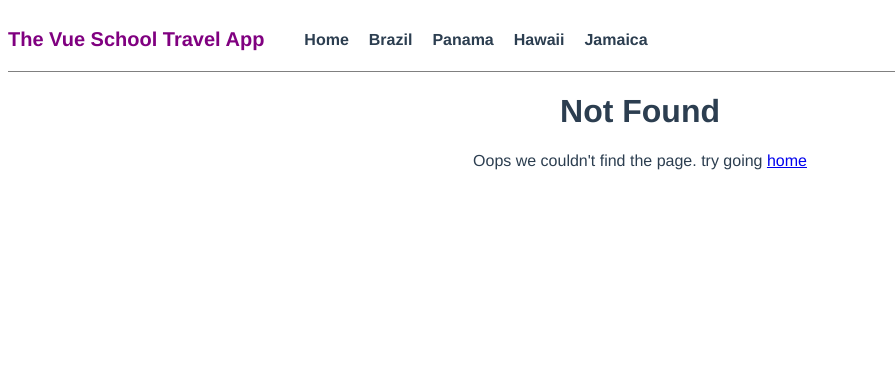
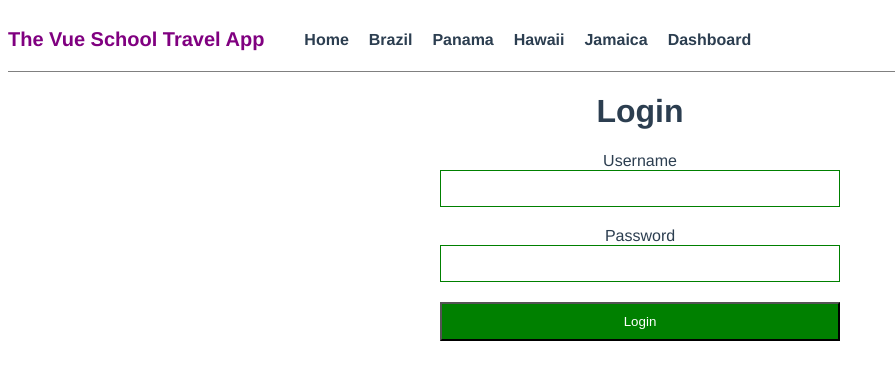
Before and after one commit to Muhodari/vue-travel-app, a Vue app: page /login in a window 1280 px wide. Before the commit this address had no page. Shown: the top 380 px of the page, without its empty margins (0-895 px from the left). Built offline with nearby package versions, Linux system fonts and the light colour scheme.

Commit message:
added configured middleware (router guard) with vue router

```diff
--- a/src/App.vue
+++ b/src/App.vue
@@ -71,4 +71,16 @@
 .fade-leave-to{
   opacity: 0;
 }
+.input{
+  border: 1px solid green;
+  padding:10px;
+  margin-bottom: 20px;
+}
+.btn{
+  background-color: green;
+  color: white;
+  padding: 10px;
+}
+
+
 </style>
--- a/src/components/TheNavigation.vue
+++ b/src/components/TheNavigation.vue
@@ -21,6 +21,9 @@
         >
           {{ destination.name }}
         </router-link>
+      </li>
+      <li class="links">
+        <router-link to="/user">Dashboard</router-link>
       </li>
     </ul>
   </nav>
--- a/src/router/index.js
+++ b/src/router/index.js
@@ -35,8 +35,20 @@
           next({name:'notFound'})
         }
     }
+  },
+  {
+    path:"/user",
+    name:"user",
+    component:()=>import(/* webpackChunkName:"User"*/"../views/User"),
+    meta:{requiresAuth:true}
   }
 ,
+{
+  path:"/login",
+  name:"login",
+  component:()=>import(/* webpackChunkName:"Login"*/"../views/Login")
+
+},
 {
   path:"/404",
   alias:"*",
@@ -72,4 +84,19 @@
   routes,
 });
 
+router.beforeEach((to,from,next)=>{
+  if(to.matched.some(record=>record.meta.requiresAuth)){
+if(!store.user){
+  next({
+    name:"login"
+  });
+}
+else{
+next();
+}
+  }else{
+    next();
+  }
+
+})
 export default router;
--- /dev/null
+++ b/src/views/Login.vue
@@ -0,0 +1,41 @@
+<template>
+  <div class="login">
+      <h1>Login</h1>
+      <div class="form">
+          <label for="username" >Username</label>
+          <input type="text" v-model="username" name="username" class="input">
+          <label for="password">Password</label>
+          <input type="password" v-model="password" class="input">
+          <button @click="login" class="btn">Login</button>
+      </div>
+  </div>
+</template>
+
+<script>
+import store from "@/store.js";
+export default {
+
+data(){
+    return{
+        username:null,
+        password:null
+    }
+},
+methods:{
+   login(){
+        // authenticate against API
+        store.user=this.username;
+        this.$router.push('/user');
+    }
+}
+}
+</script>
+
+<style scoped>
+.form{
+    display: flex;
+    flex-direction: column;
+    max-width: 400px;
+    margin: 0 auto;
+}
+</style>
--- /dev/null
+++ b/src/views/User.vue
@@ -0,0 +1,29 @@
+<template>
+
+  <div>
+ <h1>User</h1>
+ <button @click="logOut" class="btn">Log out</button>
+  </div>
+</template>
+
+<script>
+import store from"@/store"
+export default {
+  data(){
+return{
+  user:store.user
+}
+  },
+
+methods:{
+ logOut(){
+   store.user=null;
+   this.$router.push("/")
+ }
+}
+}
+</script>
+
+<style>
+
+</style>
```
